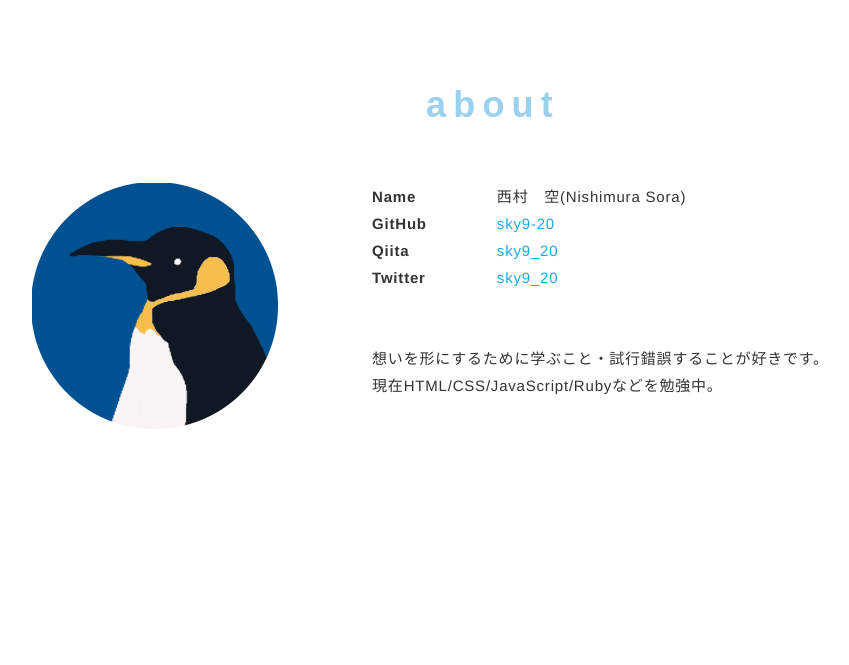
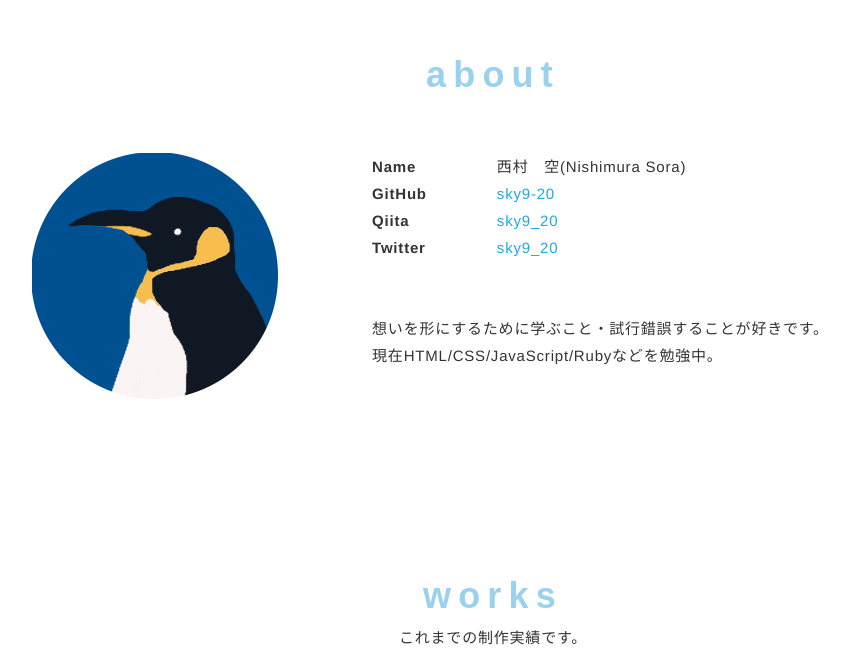
Before and after one commit to sky9-20/sky9-20.github.io, a plain HTML site: page index.html in a window 1280 px wide. Shown: the part 696-1361 px from the top of the page, without its empty margins (147-996 px from the left). Drawn offline with nearby package versions, Linux system fonts and the light colour scheme.

Commit message:
Adjust Padding

```diff
--- a/css/style.css
+++ b/css/style.css
@@ -163,7 +163,7 @@ li {
 ---------------------------------*/
 
 .section .inner {
-    padding: 80px 10px;
+    padding: 50px 10px;
 }
 
 .section .section-title-block {
```
